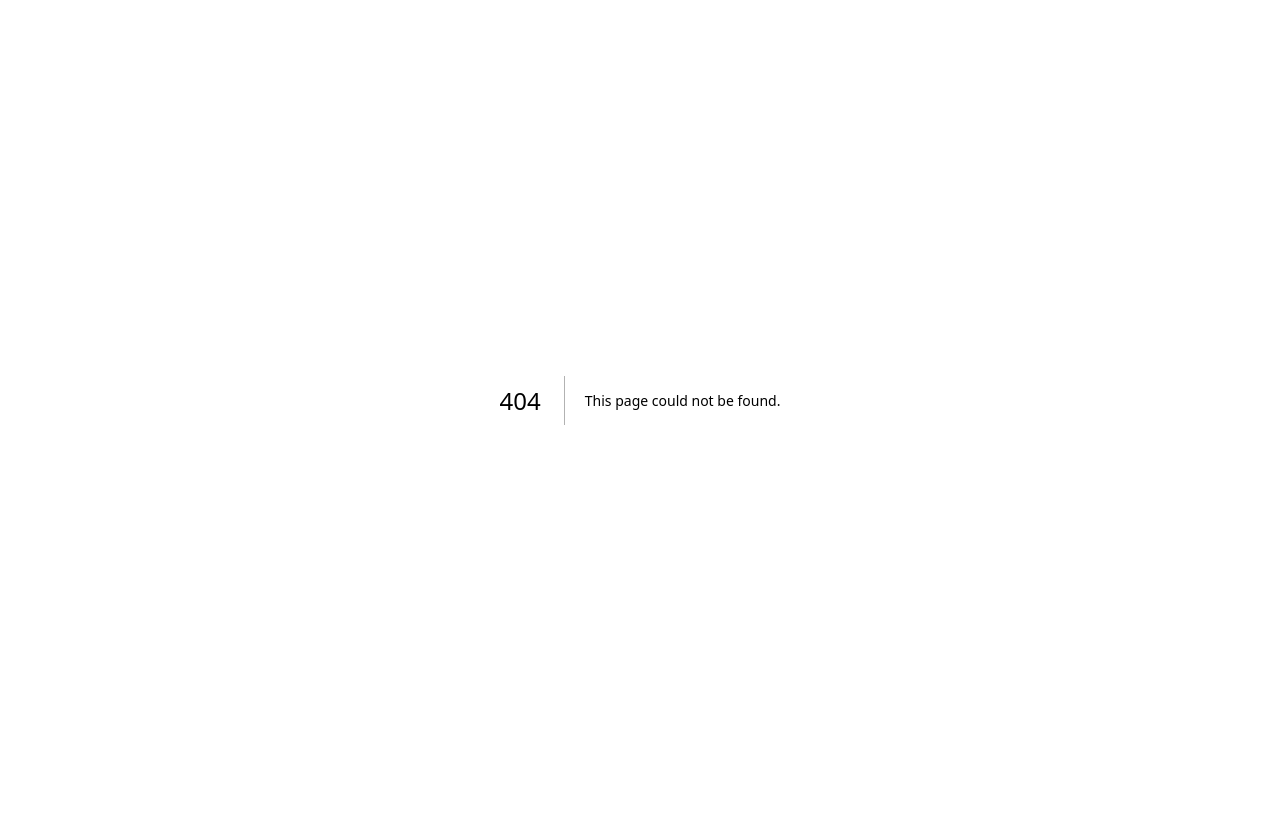
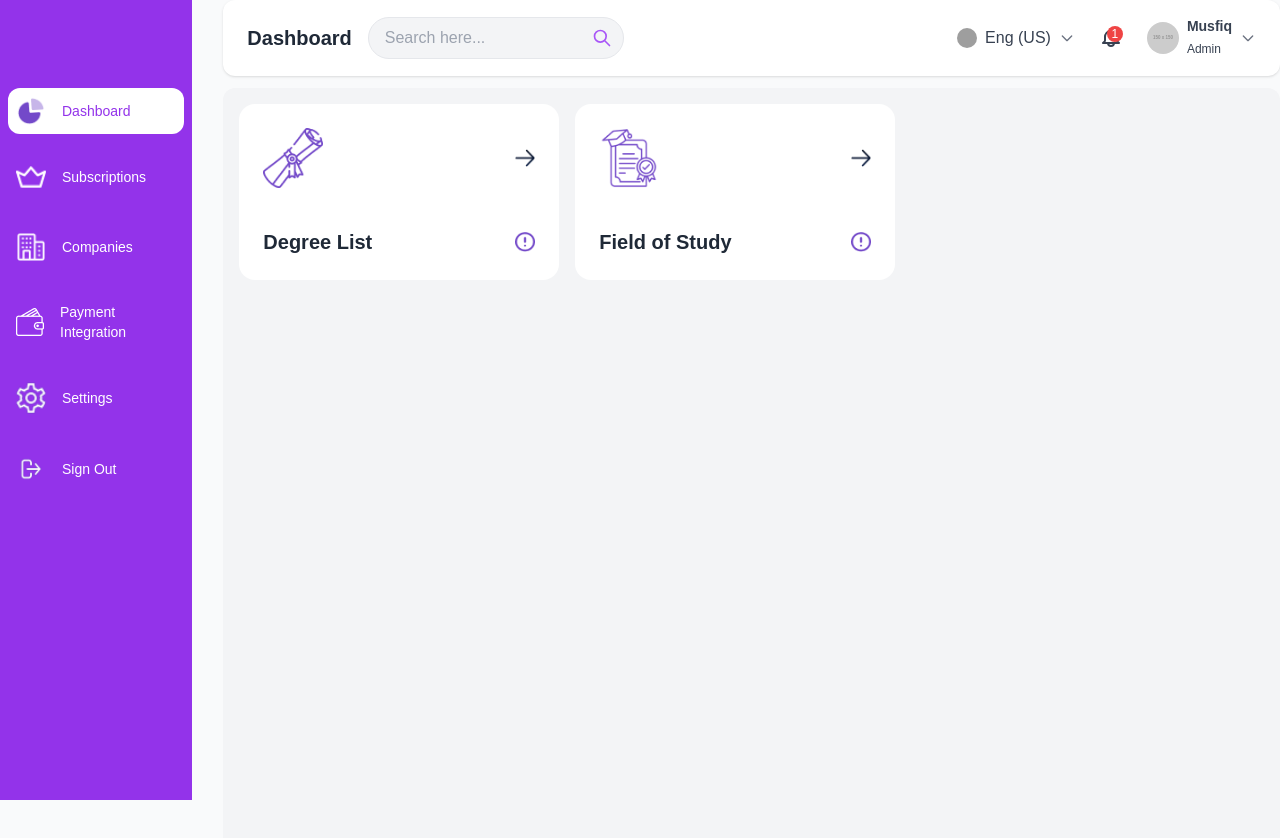
Before and after one commit to sky1team4/syp_admin_fe, a Next.js app: page /admin/education-management in a window 1280 px wide. Before the commit this address had no page. Shown: the top 838 px of the page. Before the commit the page ends 800 px from the top, so only its background shows below. Built offline with nearby package versions, Linux system fonts and the light colour scheme; grey boxes are pictures that could not be loaded.

Commit message:
dsahbaord added

```diff
--- a/src/app/admin/dashboard/FAQ/page.jsx
+++ b/src/app/admin/FAQ/page.jsx
@@ -1,7 +1,7 @@
 "use client";
 import Image from "next/image";
 import React from "react";
-import Card from "../../../components/Card";
+import Card from "../../components/Card";
 
 const SettingContentArea = () => {
   const cards = [
--- a/src/app/admin/dashboard/education management/page.jsx
+++ b/src/app/admin/Work experience/page.jsx
@@ -1,18 +1,23 @@
 "use client";
 import Image from "next/image";
 import React from "react";
-import Card from "../../../components/Card";
+import Card from "../../admin/setting/Card";
 
 const SettingContentArea = () => {
   const cards = [
     {
-      title: "Degree List",
-      Icon: () => <Image src="/educationmanagement/degree list.png" width={50} height={50} alt="Relationship Icon" />,
+      title: "Employ Status",
+      Icon: () => <Image src="/workexperience/employment.png" width={50} height={50} alt="Relationship Icon" />,
       link: "#",
     },
     {
-      title: "Field of Study",
-      Icon: () => <Image src="/educationmanagement/field of study.png" width={50} height={50} alt="Education Icon" />,
+      title: "Job Title",
+      Icon: () => <Image src="/workexperience/jobtitle.png" width={50} height={50} alt="Education Icon" />,
+      link: "#",
+    },
+    {
+      title: "Company Names",
+      Icon: () => <Image src="/workexperience/companyname.png" width={50} height={50} alt="Relationship Icon" />,
       link: "#",
     }
   ];
--- a/src/app/admin/dashboard/setting/page.jsx
+++ b/src/app/admin/dashboard/setting/page.jsx
@@ -3,7 +3,7 @@
 import React from 'react'
 import Header from '../../../components/Header'
 import SideBar from '../../../components/Sidebar'
-import Content from '../Work experience/page'
+import Content from '../../Work experience/page'
 
 
 function page() {
@@ -13,7 +13,7 @@ function page() {
       <div className='flex flex-col gap-3 w-screen '>
         <Header />
         <div className='flex gap-3 w-full'>
-            <Content/>
+          <Content />
         </div>
       </div>
     </div>
--- a/src/app/admin/dashboard/Work experience/page.jsx
+++ b/src/app/admin/education-management/page.jsx
@@ -1,23 +1,20 @@
 "use client";
 import Image from "next/image";
 import React from "react";
-import Card from "../../../components/Card";
+import Card from "../../components/cardmanagement";
 
 const SettingContentArea = () => {
   const cards = [
     {
-      title: "Employ Status",
-      Icon: () => <Image src="/workexperience/employment.png" width={50} height={50} alt="Relationship Icon" />,
+      title: "Degree List",
+      Icon: "/educationmanagement/degree list.png",
+      // Icon: () => <Image src="/educationmanagement/degree list.png" width={50} height={50} alt="Relationship Icon" />,
       link: "#",
     },
     {
-      title: "Job Title",
-      Icon: () => <Image src="/workexperience/jobtitle.png" width={50} height={50} alt="Education Icon" />,
-      link: "#",
-    },
-    {
-      title: "Company Names",
-      Icon: () => <Image src="/workexperience/companyname.png" width={50} height={50} alt="Relationship Icon" />,
+      title: "Field of Study",
+      Icon: "/educationmanagement/field of study.png",
+      // Icon: () => <Image src="/educationmanagement/field of study.png" width={50} height={50} alt="Education Icon" />,
       link: "#",
     }
   ];
@@ -26,7 +23,7 @@ const SettingContentArea = () => {
     <div className="min-h-screen w-full bg-gray-100 p-4 rounded-xl">
       <div className="flex flex-wrap w-full gap-4 items-center justify-start">
         {cards.map((card, index) => (
-          <div className="w-full sm:w-1/4" key={index}>
+          <div className="" key={index}>
             <Card title={card.title} Icon={card.Icon} link={card.link} />
           </div>
         ))}
--- a/src/app/admin/payment/content.jsx
+++ b/src/app/admin/payment/content.jsx
@@ -1,6 +1,6 @@
 import React from "react";
 import Image from "next/image";
-import Card from '../setting/cardmanagement'
+import Card from '../../components/cardmanagement'
 
 const PaymentIntegration = () => {
   const paymentMethods = [
--- a/src/app/admin/dashboard/profile management/page.jsx
+++ b/src/app/admin/profile management/page.jsx
@@ -1,7 +1,7 @@
 "use client";
 import Image from "next/image";
 import React from "react";
-import Card from "../../../components/Card";
+import Card from "../../components/Card";
 
 const SettingContentArea = () => {
   const cards = [
--- a/src/app/components/Card.jsx
+++ b/src/app/admin/setting/Card.jsx
@@ -1,7 +1,7 @@
 "use client";
 import Image from "next/image";
 import React from "react";
-import Card from "../admin/setting/cardmanagement";
+import Card from "../../components/cardmanagement";
 
 const SettingContentArea = () => {
   const cards = [
@@ -15,7 +15,7 @@ const SettingContentArea = () => {
       title: "Education Management",
       Icon: "/setting_icon/EducationManagement.png",
       // Icon: () => <Image src="/setting_icon/EducationManagement.png" width={50} height={50} alt="Education Icon" />,
-      link: "#",
+      link: "/admin/education-management",
     },
     {
       title: "Specialty Management",
--- a/src/app/admin/setting/page.jsx
+++ b/src/app/admin/setting/page.jsx
@@ -3,7 +3,7 @@
 import React from 'react'
 // import Header from '../../../components/Header'
 // import SideBar from '../../../components/Sidebar'
-import Content from '../../components/Card'
+import Content from './Card'
 
 
 function page() {
--- a/src/app/admin/setting/cardmanagement.jsx
+++ b/src/app/components/cardmanagement.jsx
@@ -2,15 +2,14 @@ import Image from "next/image";
 
 const Card = ({ title, Icon, link }) => (
 
+      <a href={link} className="text-purple-500 text-xl" title="Go to page">
   <div className="bg-white rounded-2xl h-44 w-80 p-4 sm:p-6 flex flex-col justify-center items-center hover:shadow-lg transition-shadow duration-200">
     <div className="flex justify-between w-full items-center">
       <div className="text-purple-500 text-[50px]">
         {/* <Icon />  */}
         <Image src={Icon} alt="Illustration" width={60} height={60} priority className="max-w-full h-auto object-cover"  />
       </div>
-      <a href={link} className="text-purple-500 text-xl" title="Go to page">
         <Image alt="arrow" src="/setting_icon/arrow.png" width={20} height={20} />
-      </a>
     </div>
     <div className="flex w-full justify-between items-center">
       <h3 className="text-gray-800 font-semibold text-md mt-10">{title}</h3>
@@ -19,6 +18,7 @@ const Card = ({ title, Icon, link }) => (
       </div>
     </div>
   </div>
+      </a>
 );
 
 export default Card;
```
Lines whose indentation alone changed are shown as unchanged.
